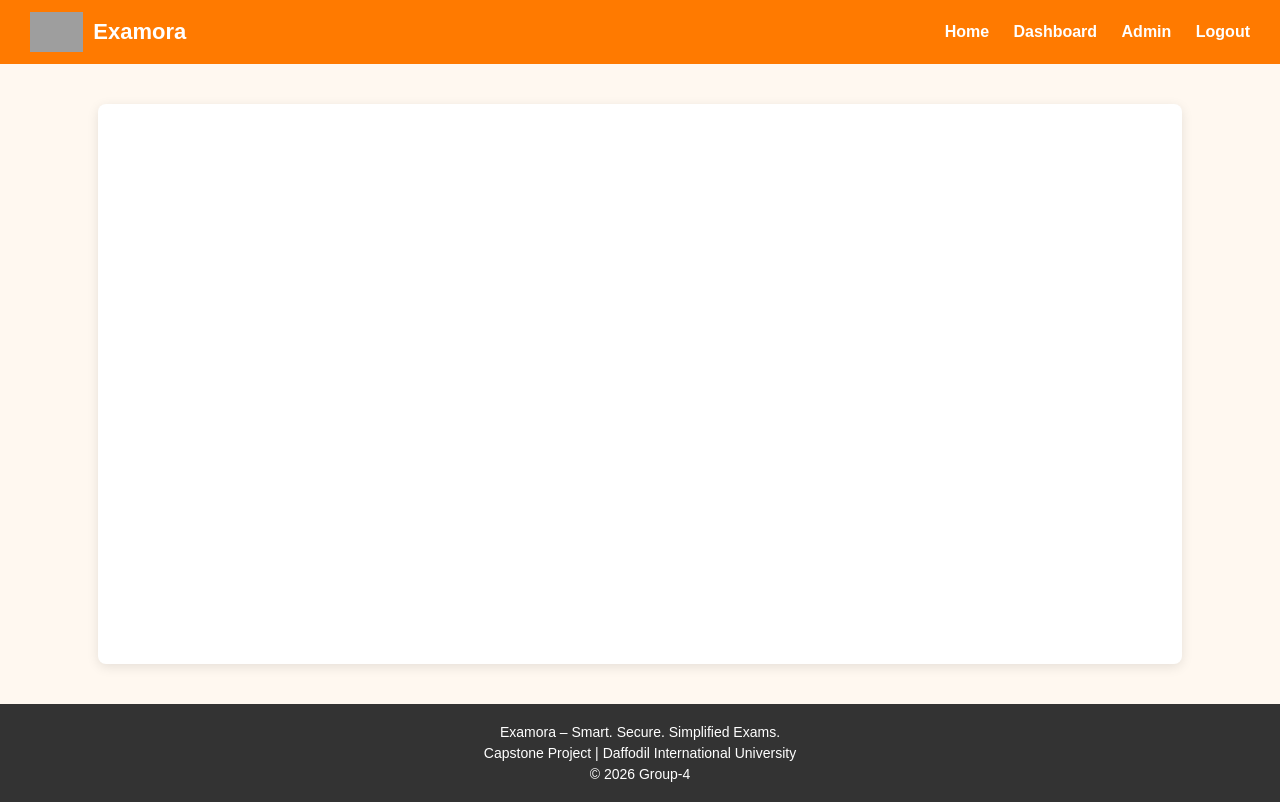
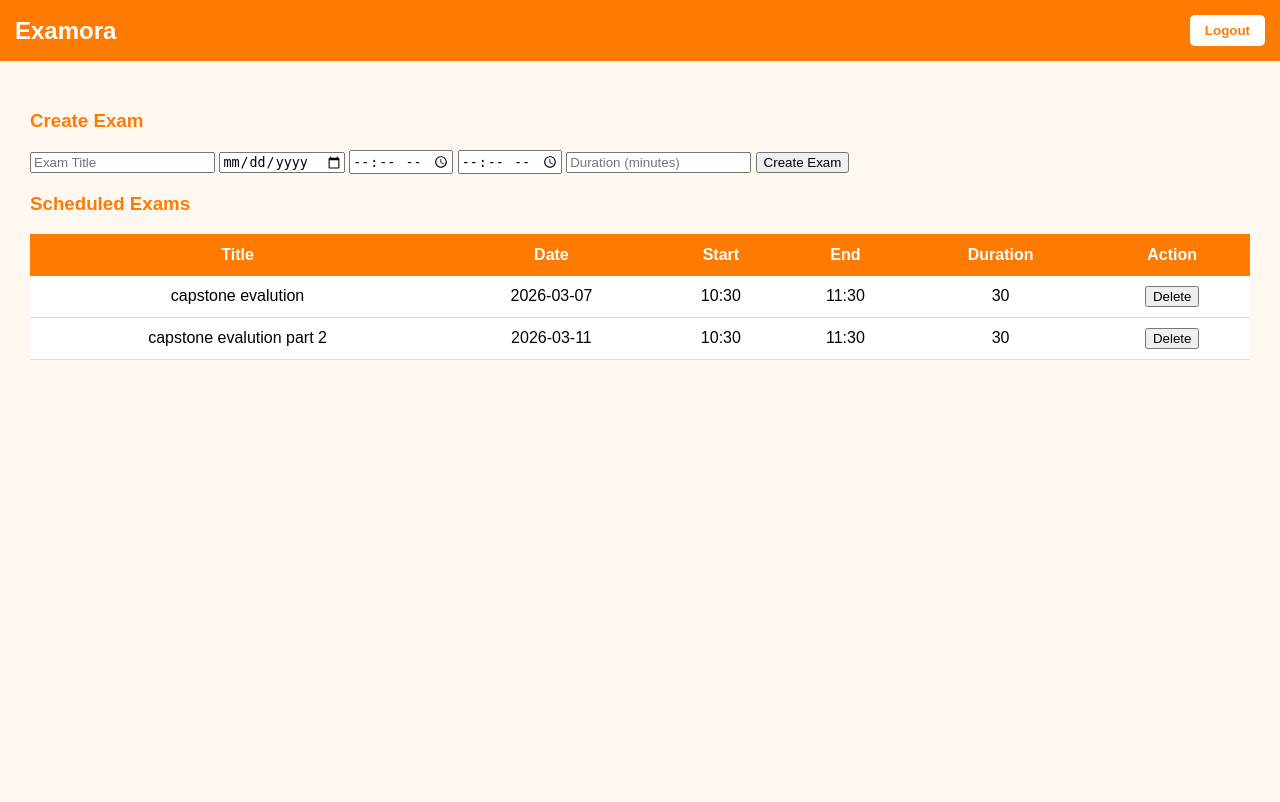
Before and after one commit to Mushfiqur00/online-exam-system, a Flask app: page /admin-dashboard in a window 1280 px wide. After the commit the page ends 360 px from the top, so only its background shows below. Run offline with Flask 3, Linux system fonts and the light colour scheme; the visitor is signed in with stand-in values (Sample User, id 1); data comes from the database, SQL or seed files in the repository; grey boxes are pictures that could not be loaded.

Commit message:
fixing system name

```diff
--- a/templates/layout.html
+++ b/templates/layout.html
@@ -2,133 +2,101 @@
 <html>
 
 <head>
-    <title>Examora - Online Exam System</title>
-
+    <title>Examora</title>
     <style>
         body {
             margin: 0;
-            font-family: Arial, Helvetica, sans-serif;
-            background: #fff8f0;
+            font-family: Arial, sans-serif;
+            background-color: #fff8f0;
         }
 
-        /* NAVBAR */
-
         .navbar {
-            background: #ff7a00;
+            background-color: #ff7a00;
+            padding: 15px;
+            color: white;
             display: flex;
             justify-content: space-between;
             align-items: center;
-            padding: 12px 30px;
         }
 
-        .nav-left {
-            display: flex;
-            align-items: center;
+        .navbar h2 {
+            margin: 0;
         }
 
-        .logo {
-            height: 40px;
-            margin-right: 10px;
-        }
-
-        .site-name {
-            font-size: 22px;
-            color: white;
+        .logout-btn {
+            background-color: white;
+            color: #ff7a00;
+            padding: 8px 15px;
+            border: none;
+            border-radius: 5px;
+            cursor: pointer;
             font-weight: bold;
         }
 
-        .nav-right a {
-            color: white;
-            text-decoration: none;
-            margin-left: 20px;
-            font-weight: bold;
+        .logout-btn:hover {
+            background-color: #ffe0cc;
         }
 
-        .nav-right a:hover {
-            text-decoration: underline;
+        .container {
+            padding: 30px;
         }
 
-        /* PAGE CONTENT */
-
-        .content {
-            width: 80%;
-            margin: 40px auto;
-            background: white;
-            padding: 30px;
-            border-radius: 8px;
-            box-shadow: 0 3px 12px rgba(0, 0, 0, 0.1);
-            min-height: 500px;
+        table {
+            width: 100%;
+            border-collapse: collapse;
+            background-color: white;
         }
 
-        /* FOOTER */
-
-        footer {
-            background: #333;
+        th {
+            background-color: #ff7a00;
             color: white;
-            text-align: center;
-            padding: 15px;
-            margin-top: 40px;
+            padding: 12px;
         }
 
-        footer p {
-            margin: 5px;
-            font-size: 14px;
+        td {
+            padding: 10px;
+            text-align: center;
+            border-bottom: 1px solid #ddd;
+        }
+
+        tr:hover {
+            background-color: #fff0e6;
+        }
+
+        .start-active {
+            background-color: #90ee90;
+            border: none;
+            padding: 8px 15px;
+            border-radius: 5px;
+            cursor: pointer;
+        }
+
+        .start-inactive {
+            background-color: #dddddd;
+            border: none;
+            padding: 8px 15px;
+            border-radius: 5px;
+            cursor: not-allowed;
+        }
+
+        h3 {
+            color: #ff7a00;
         }
     </style>
-
 </head>
 
 <body>
 
-    <!-- NAVBAR -->
-
-    <nav class="navbar">
-
-        <div class="nav-left">
-
-            <img src="{{ url_for('static', filename='logo.png') }}" class="logo">
-
-            <span class="site-name">Examora</span>
-
-        </div>
-
-        <div class="nav-right">
-
-            <a href="/">Home</a>
-
-            <a href="/student-dashboard">Dashboard</a>
-
-            <a href="/admin-dashboard">Admin</a>
-
-            <a href="/logout">Logout</a>
-
-        </div>
-
-    </nav>
-
-
-    <!-- MAIN CONTENT -->
-
-    <div class="content">
-
-        {% block content %}
-
-        {% endblock %}
-
+    <div class="navbar">
+        <h2>Examora</h2>
+        <a href="/logout">
+            <button class="logout-btn">Logout</button>
+        </a>
     </div>
 
-
-    <!-- FOOTER -->
-
-    <footer>
-
-        <p>Examora – Smart. Secure. Simplified Exams.</p>
-
-        <p>Capstone Project | Daffodil International University</p>
-
-        <p>© 2026 Group‑4</p>
-
-    </footer>
+    <div class="container">
+        {% block body %}{% endblock %}
+    </div>
 
 </body>
 
```
Also changed, not shown: static/logo.jpeg (deleted).
